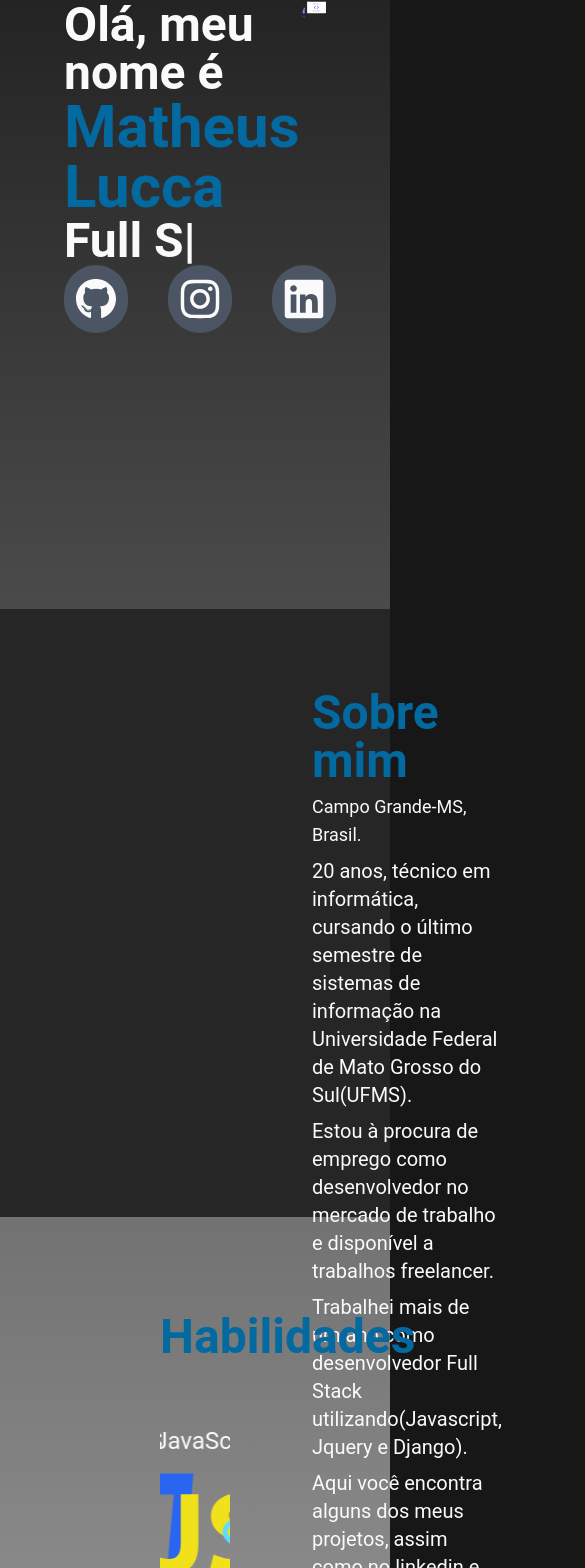
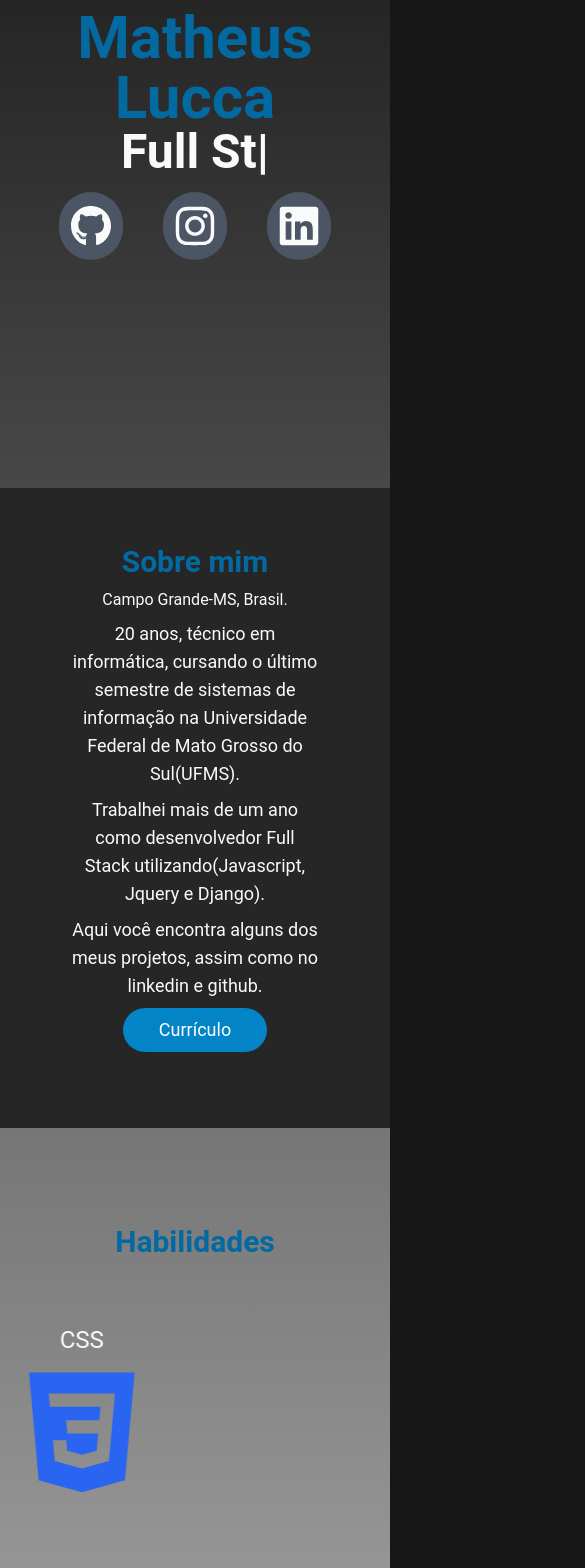
Before and after one commit to MatheusLucca/portifoliov2-tailwind, a Next.js app: page / in a window 390 px wide. Shown: the part 200-1768 px from the top of the page, 585 px wide, since content can reach past the window. Built offline with nearby package versions, Linux system fonts and the light colour scheme.

Commit message:
style responsive int, about, skills

```diff
--- a/src/app/globals.css
+++ b/src/app/globals.css
@@ -6,7 +6,7 @@
 
 @layer components {
   .btn-social {
-    @apply flex align-baseline gap-2 w-16 relative bg-gray-600  rounded-full p-3 hover:w-48 hover:bg-sky-700 transition-all;
+    @apply flex align-baseline gap-2 w-16 relative bg-gray-600  rounded-full p-3 md:hover:w-48 hover:bg-sky-700 transition-all;
   }
   .btn-social span {
     @apply absolute invisible top-5;
@@ -14,7 +14,6 @@
   .skills {
     @apply flex flex-col items-center text-2xl ;
   }
-
   .item-project {
     @apply relative flex flex-col justify-start;
   }
@@ -43,6 +42,9 @@
 
   .item-link-right{
     @apply -left-44;
+  }
+  .input-form{
+    @apply h-16 pl-4 opacity-80 text-xl rounded-xl text-black focus:outline-none focus:border-2 focus:border-sky-500
   }
 }
 
--- a/src/components/About.tsx
+++ b/src/components/About.tsx
@@ -3,19 +3,18 @@ import Image from "next/image";
 
 export function About(){
     return(
-        <section className='pt-20 bg-neutral-800  h-[38rem]'>
-            <div className='flex px-16 2xl:px-64 gap-60'>
-                <div className='img'>
+        <section className='xs:pt-14 md:pt-20 bg-neutral-800 xs:h-[40rem] md:h-[40rem] lg:[38rem] xs:text-center md:text-start'>
+            <div className='flex px-16 2xl:px-64 md:gap-40 2xl:gap-60'>
+                <div className='xs:hidden md:block'>
                         <Image src={me} alt="Uma foto minha" width={400} height={400}  className='rounded-3xl'/>
                 </div>
                 <div className='flex flex-col gap-2 px-2 w-[40rem]'>
-                    <h2 className='text-sky-700 text-5xl font-bold'>Sobre mim</h2>
-                    <span className='text-lg'>Campo Grande-MS, Brasil.</span>
-                    <p className='text-xl'>20 anos, técnico em informática, cursando o último semestre de sistemas de informação na Universidade Federal de Mato Grosso do Sul(UFMS).</p>
-                    <p className='text-xl'>Estou à procura de emprego como desenvolvedor no mercado de trabalho e disponível a trabalhos freelancer.</p>
-                    <p className='text-xl'>Trabalhei mais de um ano como desenvolvedor Full Stack utilizando(Javascript, Jquery e Django).</p>
-                    <p className='text-xl'>Aqui você encontra alguns dos meus projetos, assim como no linkedin e github.</p>
-                    <a href='' className='bg-sky-600 hover:bg-sky-700 text-white rounded-3xl w-36 text-xl flex justify-center p-2'>Currículo</a>
+                    <h2 className='text-sky-700 xs:text-3xl md:text-5xl font-bold'>Sobre mim</h2>
+                    <span className='xs:text-base md:text-lg'>Campo Grande-MS, Brasil.</span>
+                    <p className='xs:text-lg md:text-xl'>20 anos, técnico em informática, cursando o último semestre de sistemas de informação na Universidade Federal de Mato Grosso do Sul(UFMS).</p>
+                    <p className='xs:text-lg md:text-xl'>Trabalhei mais de um ano como desenvolvedor Full Stack utilizando(Javascript, Jquery e Django).</p>
+                    <p className='xs:text-lg md:text-xl'>Aqui você encontra alguns dos meus projetos, assim como no linkedin e github.</p>
+                    <a href='' className='bg-sky-600 hover:bg-sky-700 text-white rounded-3xl w-36 xs:text-lg md:text-xl flex justify-center p-2 xs:self-center md:self-start'>Currículo</a>
                 </div>
             </div>
         </section>
--- a/src/components/Header.tsx
+++ b/src/components/Header.tsx
@@ -1,7 +1,7 @@
 import Link from "next/link";
 export function Header(){
     return(
-        <header className="px-16 2xl:px-64 py-4 border-b-[1px] border-zinc-800 text-neutral-50">
+        <header className="px-16 2xl:px-64 py-4 border-b-[1px] border-zinc-800 text-neutral-50 xs:hidden lg:block">
             <div className="flex justify-between">
                 <span className="text-2xl text-violet-400 tracking-widest font-bold">Portifo<span className="text-sky-400">lio</span></span>
                 <nav className="text-xl">
--- a/src/components/Introduction.tsx
+++ b/src/components/Introduction.tsx
@@ -7,33 +7,33 @@ import { CustomTyped } from './CustomTyped';
 
 export function Introduction() {
     return (
-        <section id="home" className="px-16 2xl:px-64 mt-28 font-bold h-[38rem]">
-            <div className="flex justify-between">
-                <h1 className='text-5xl'>Olá, meu nome é <br />
+        <section id="home" className="px-16 2xl:px-64 mt-28 font-bold h-[36rem]">
+            <div className="flex justify-between mb-4">
+                <h1 className='text-5xl xs:text-center md:text-left'>Olá, meu nome é <br />
                     <span className="text-6xl text-sky-700">Matheus Lucca</span>
                     <br />
 
-                    <CustomTyped  className="writeText"
+                    <CustomTyped  className="writeText pb-4"
                         strings={["Full Stack Developer"]}
                         typeSpeed={150}
                         backDelay={200}
                         backSpeed={100}
                         loop />
                 </h1>
-                <div className="">
+                <div className="xs:hidden md:block">
                     <Image src={women} width='300' height='200'  alt="Logo do react" />
                 </div>
             </div>
 
-            <div className='flex gap-10 text-2xl transition-width transition-slowest ease'>
+            <div className='flex gap-10 text-2xl transition-width transition-slowest ease xs:justify-center md:justify-start'>
                 <a href="https://github.com/MatheusLucca" className='btn-social group'>
-                    <FaGithub size={44}/> <span className='group-hover:visible group-hover:transition-all group-hover:duration-300 group-hover:delay-75 right-10'>GitHub</span>
+                    <FaGithub size={44}/> <span className='xs:hidden md:block group-hover:visible group-hover:transition-all group-hover:duration-300 group-hover:delay-75 right-10'>GitHub</span>
                 </a>
                 <a href="https://www.instagram.com" className='btn-social group'>
-                    <FaInstagram size={44}/> <span className='right-0 group-hover:visible group-hover:transition-all group-hover:duration-300 group-hover:delay-75 right-4'>Instagram</span>
+                    <FaInstagram size={44}/> <span className='xs:hidden md:block group-hover:visible group-hover:transition-all group-hover:duration-300 group-hover:delay-75 right-4'>Instagram</span>
                 </a>
                 <a href="https://www.linkedin.com/in/matheus-alves-b1a22720a/" className='btn-social group'>
-                    <FaLinkedin size={44}/> <span className='group-hover:visible group-hover:transition-all group-hover:duration-300 group-hover:delay-75 right-6'>Linkedin</span>
+                    <FaLinkedin size={44}/> <span className='xs:hidden md:block group-hover:visible group-hover:transition-all group-hover:duration-300 group-hover:delay-75 right-6'>Linkedin</span>
                 </a>
             </div>
         </section>
--- a/src/components/ProjectItem.tsx
+++ b/src/components/ProjectItem.tsx
@@ -23,15 +23,15 @@ export function ProjectItem({ project }: ProjectItemProps) {
         "item-link-right": "item-link-right",
     }
     return (
-            <li className={`item-project ${project.left ? left["item-project-left"] : right["item-project-right"]} group`}>
-            <div className={`item-text-description ${project.left ? left["item-text-description-left"] : right["item-text-description-right"]}`}>
+            <li className={`xs:item-xs md:item-project ${project.left ? left["item-project-left"] : right["item-project-right"]} group`}>
+            <div className={`xs:static md:absolute md:item-text-description ${project.left ? left["item-text-description-left"] : right["item-text-description-right"]}`}>
                 <strong>{project.name}</strong>
                 <span className="description">- {project.type}</span>
             </div>
             <div className="">
                 <Image src={project.imagem} alt={project.name} width={550} height={400} className="opacity-40 group-hover:opacity-100 transition-all duration-300"/>
             </div>
-            <a href="" className={`item-link ${project.left ? left["item-link-left"]: right["item-link-right"]} group-hover:text-violet-800`}>
+            <a href="" className={`xs:static md:absolute item-link ${project.left ? left["item-link-left"]: right["item-link-right"]} group-hover:text-violet-800`}>
                 Ver mais
                 <BsArrowRightCircle />
             </a>
--- a/src/components/ProjectList.tsx
+++ b/src/components/ProjectList.tsx
@@ -23,7 +23,7 @@ export function ProjectList() {
     }
     return (
         <section id="projects" className="bg-neutral-800  h-[82rem] pt-24 px-40 flex flex-col gap-10">
-            <h2 className="text-center text-sky-700 text-5xl font-bold mb-16">Últimos Projetos</h2>
+            <h2 className="text-center text-sky-700 xs:text-3xl md:text-5xl font-bold md:mb-16 xs:mb-4">Últimos Projetos</h2>
             <ul className="flex flex-col justify-center items-center gap-8">
                 <ProjectItem project={project} />
                 <ProjectItem project={project1} />
--- a/src/components/Skills.tsx
+++ b/src/components/Skills.tsx
@@ -8,23 +8,25 @@ export function Skills() {
         desktop: {
             breakpoint: { max: 4000, min: 1024 },
             items: 3,
-            slidesToSlide: 1 // optional, default to 1.
+            slidesToSlide: 1
         },
         tablet: {
             breakpoint: { max: 1024, min: 464 },
             items: 2,
-            slidesToSlide: 1 // optional, default to 1.
+            slidesToSlide: 1
         },
+
         mobile: {
             breakpoint: { max: 464, min: 0 },
             items: 1,
-            slidesToSlide: 1 // optional, default to 1.
+            slidesToSlide: 1
         }
+
     };
 
     return (
-        <section id="skills" className='h-[38rem] pt-24 px-40'>
-            <h2 className='text-center text-sky-700 text-5xl font-bold mb-16'>Habilidades</h2>
+        <section id="skills" className='h-[38rem] pt-24 md:px-40'>
+            <h2 className='text-center text-sky-700 mb-16 xs:text-3xl md:text-5xl font-bold'>Habilidades</h2>
             <Carousel
                 swipeable={true}
                 draggable={true}
--- a/tailwind.config.ts
+++ b/tailwind.config.ts
@@ -7,6 +7,14 @@ const config: Config = {
     './src/app/**/*.{js,ts,jsx,tsx,mdx}',
   ],
   theme: {
+    screens: {
+      'xs': '360px',
+      'sm': '576px',
+      'md': '768px',
+      'lg': '992px',
+      'xl': '1200px',
+      '2xl': '1400px',
+    },
     extend: {
       transitionProperty: {
         'height': 'height',
```
Also changed, not shown: src/components/Form.tsx (+16 -17 lines).
